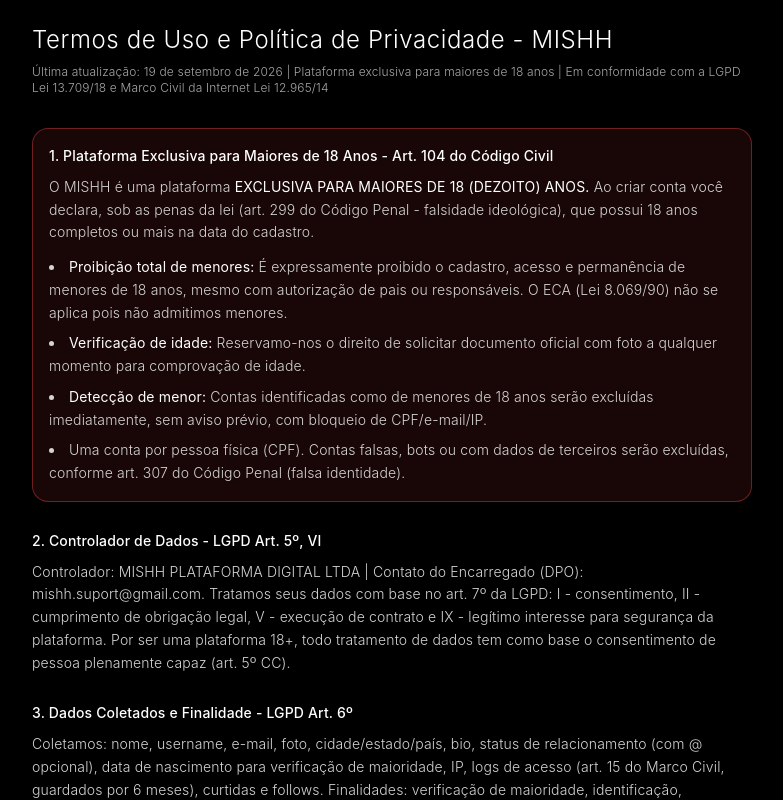
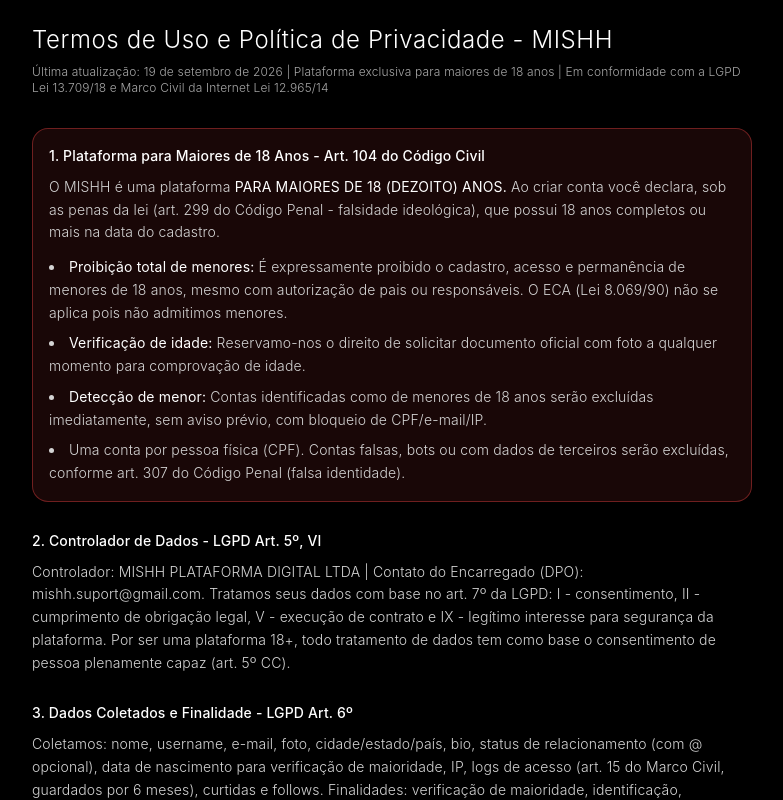
Before and after one commit to andreschanne-prog/meu-app-novo, a Next.js app: page /terms in a window 1280 px wide. Shown: the top 800 px of the page, without its empty margins (248-1031 px from the left). Built offline with nearby package versions, Linux system fonts and the light colour scheme.

Commit message:
versao 1.5

```diff
--- a/app/destaques/page.tsx
+++ b/app/destaques/page.tsx
@@ -72,7 +72,7 @@ export default function DestaquesPage() {
                 </div>
                 <div>
                   <h1 className="text-sm font-bold text-white tracking-wider">Destaques do MISHH</h1>
-                  <p className="text-[9px] tracking-[0.2em] text-[#ff6a00]/70 -mt-1">RED CARPET EDITION</p>
+                  <p className="text-[9px] tracking-[0.2em] text-[#ff6a00]/70 -mt-1">TELA DOS FAMOSOS</p>
                 </div>
               </div>
               <Link href="/feed" className="text-xs text-[#666] hover:text-white border border-[#2a1015] px-3 py-1 rounded-full hover:border-[#4a1018] transition">
--- a/app/layout.tsx
+++ b/app/layout.tsx
@@ -4,7 +4,7 @@ import { Toaster } from 'react-hot-toast'
 
 export const metadata: Metadata = {
   title: 'MISHH - Rede Social',
-  description: 'A rede social que transforma você em um artista.',
+  description: 'Todo mês um destaque novo.',
   applicationName: 'MISHH',
   authors: [{ name: 'MISHH' }],
 }
--- a/app/terms/page.tsx
+++ b/app/terms/page.tsx
@@ -10,9 +10,9 @@ export default function TermsPage() {
       <div className="space-y-7 text-sm text-[#d4d4d4] font-light leading-relaxed">
 
         <section className="border border-red-500/40 bg-red-500/10 p-4 rounded-2xl">
-          <h2 className="text-white font-medium mb-2">1. Plataforma Exclusiva para Maiores de 18 Anos - Art. 104 do Código Civil</h2>
+          <h2 className="text-white font-medium mb-2">1. Plataforma  para Maiores de 18 Anos - Art. 104 do Código Civil</h2>
           <p className="mb-3">
-            O MISHH é uma plataforma <strong className="text-white">EXCLUSIVA PARA MAIORES DE 18 (DEZOITO) ANOS.</strong> Ao criar conta você declara, sob as penas da lei (art. 299 do Código Penal - falsidade ideológica), que possui 18 anos completos ou mais na data do cadastro.
+            O MISHH é uma plataforma <strong className="text-white"> PARA MAIORES DE 18 (DEZOITO) ANOS.</strong> Ao criar conta você declara, sob as penas da lei (art. 299 do Código Penal - falsidade ideológica), que possui 18 anos completos ou mais na data do cadastro.
           </p>
           <ul className="list-disc list-inside space-y-2 text-[#d4d4d4]">
             <li><strong className="text-white">Proibição total de menores:</strong> É expressamente proibido o cadastro, acesso e permanência de menores de 18 anos, mesmo com autorização de pais ou responsáveis. O ECA (Lei 8.069/90) não se aplica pois não admitimos menores.</li>
--- a/components/AdCard.tsx
+++ b/components/AdCard.tsx
@@ -90,7 +90,7 @@ export function AdSenseBlock({ className = "" }: { className?: string }) {
     <div className={`flex justify-center w-full mb-4 ${className}`}>
       <div className="bg-[#0a0a0a] overflow-hidden rounded-2xl w-full max-w-[470px] min-h-[300px] border border-[#262626]">
         <div className="bg-[#262626] text-[#a8a8a8] text-[10px] uppercase tracking-widest px-3.5 py-1.5">
-          Anúncio · Google
+          Anúncio
         </div>
         <div className="flex items-center justify-center bg-black">
           <ins
--- a/components/BottomNav.tsx
+++ b/components/BottomNav.tsx
@@ -28,7 +28,7 @@ export default function BottomNav() {
                 <div className="bg-white text-black rounded-full p-1.5 sm:p-2 pulse-orange">
                   <Icon className="w-7 h-7 sm:w-7 sm:h-7" />
                 </div>
-                <span className="text-[9px] sm:text-[10px] mt-0.5 text-white font-light tracking-wide">{it.label}</span>
+                <span className="text-[9px] sm:text-[11px] mt-0.5 text-white font-light tracking-wide">{it.label}</span>
               </button>
             )
           }
@@ -40,7 +40,7 @@ export default function BottomNav() {
                 active ? 'text-white' : 'text-[#a8a8a8]'
               )}>
               <Icon className={classNames('w-7 h-7 sm:w-7 sm:h-7', active && 'text-white')} />
-              <span className="text-[9px] sm:text-[10px] leading-tight font-light">{it.label}</span>
+              <span className="text-[9px] sm:text-[11px] leading-tight font-light">{it.label}</span>
             </button>
           )
         })}
--- a/components/PostCard.tsx
+++ b/components/PostCard.tsx
@@ -244,7 +244,7 @@ export default function PostCard({ post }: { post: Post }) {
         <div className="fixed inset-0 z-50 flex items-end sm:items-center justify-center bg-black/80 backdrop-blur-sm" onClick={() => setShowLikers(false)}>
           <div className="bg-[#0a0a0a] w-full sm:w- rounded-t-3xl sm:rounded-2xl flex flex-col max-h- border border-[#262626]" onClick={e => e.stopPropagation()}>
             <div className="flex items-center justify-between px-4 py-3 border-b border-[#262626]"><div className="w-8" /><h3 className="font-medium text-white">Curtido por</h3><button onClick={() => setShowLikers(false)}><X className="w-6 h-6 text-white" /></button></div>
-            <div className="flex-1 overflow-y-auto p-3">{likers.map(l => (<button key={l.id} onClick={() => { setShowLikers(false); router.push('/user/' + l.id) }} className="flex items-center gap-3 w-full p-2 hover:bg-[#1a1a1a] rounded-xl"><img src={l.avatar_url} className="w-10 h-10 rounded-full" alt="" /><div className="text-left"><p className="text-sm text-white">@{l.username}</p><p className="text-xs text-[#8a8a8a]">{l.full_name}</p></div></button>))}</div>
+            <div className="flex-1 overflow-y-auto p-3">{likers.map(l => (<button key={l.id} onClick={() => { setShowLikers(false); router.push('/user/' + l.id) }} className="flex items-center gap-3 w-full p-2 hover:bg-[#1a1a1a] rounded-xl"><img src={l.avatar_url} className="w-11 h-11 rounded-full" alt="" /><div className="text-left"><p className="text-sm text-white">@{l.username}</p><p className="text-xs text-[#8a8a8a]">{l.full_name}</p></div></button>))}</div>
           </div>
         </div>
       )}
```
